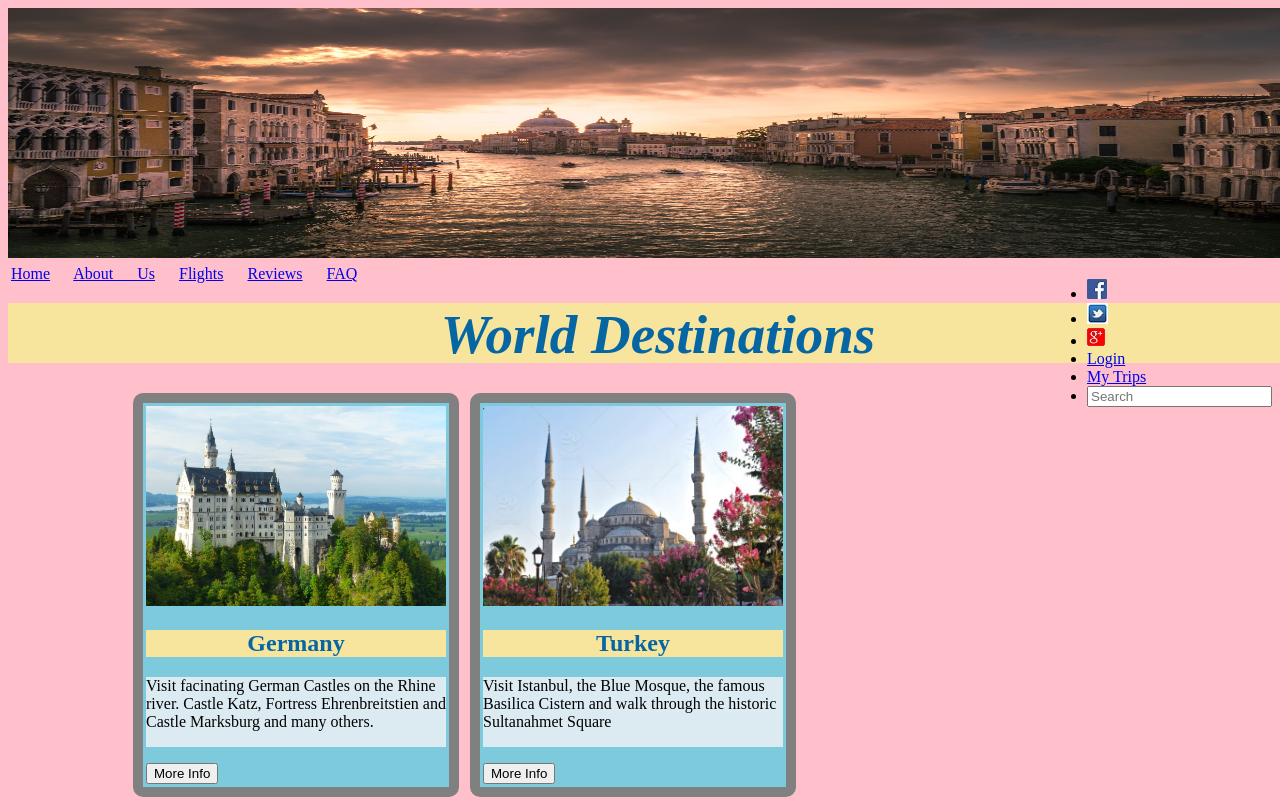
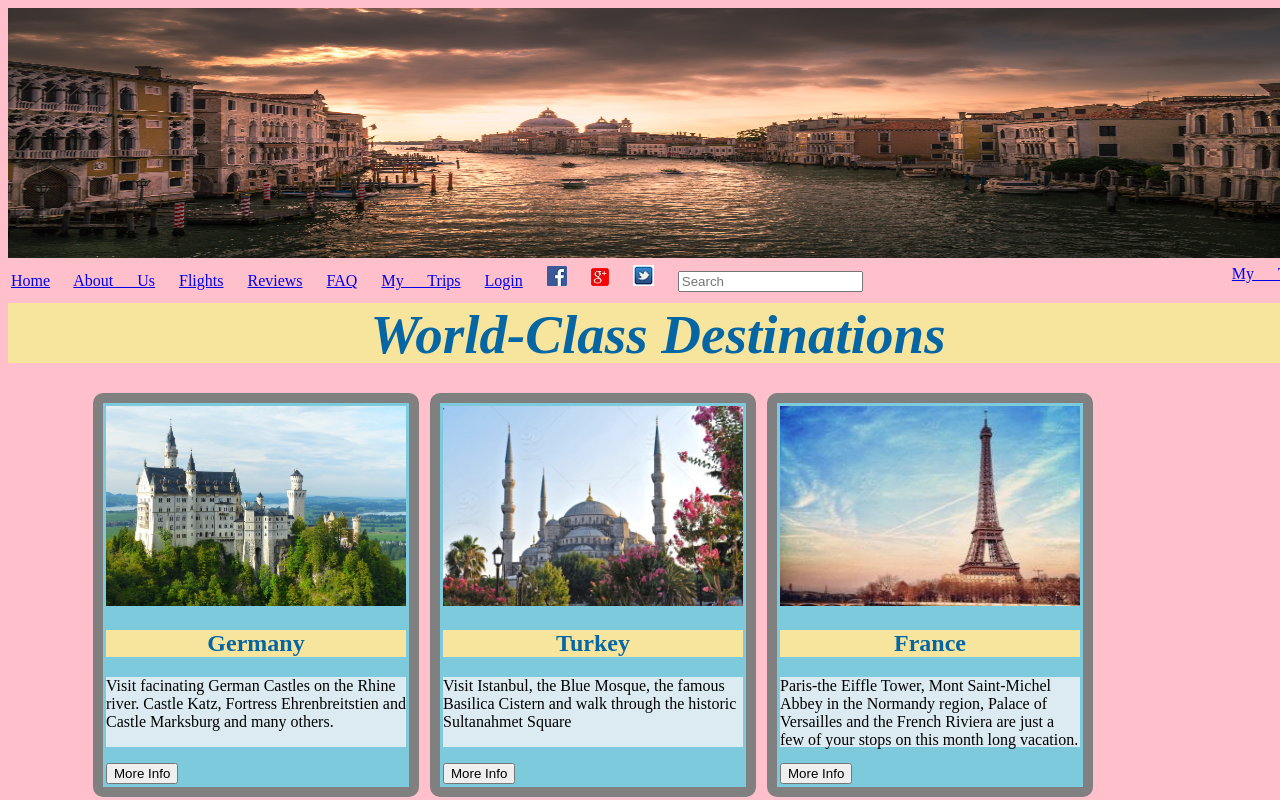
Before and after one commit to traderjeffb/storeApp, a plain HTML site: page store.html in a window 1280 px wide. Shown: the top 800 px of the page. Drawn offline with Linux system fonts and the light colour scheme.

Commit message:
cleaned up lines, code

```diff
--- a/store.css
+++ b/store.css
@@ -36,7 +36,7 @@ p {
 
 #trips-section{
 	position: relative;
-	margin: 0px 0px 0px 120px;
+	margin: 0px 0px 0px 80px;
 }
 .social-content-wrapper{
 	height: 215;
@@ -76,6 +76,11 @@ p {
 	display: inline-block;
 	float: left;
 }
+
+.search{
+	float: right;
+}
+
 /*
  nav#utilityMenu li a, nav#utilityMenu li a:visited {padding: 0;}
  nav#utilityMenu li a:hover {background-color: transparent;}
@@ -108,6 +113,7 @@ footer {
 	width: 100%;
 	text-align: 1.5em 2.0em;
 	padding: 1.5em 2.0em;
+
 }
 footer ul#menuFooter {
 	display: inline-block;
--- a/store.html
+++ b/store.html
@@ -12,24 +12,38 @@
 			<img src="images/venice.jpg" height="250" width="1300">
 
 			<div id="navBar" >
-					<a href="#">Home</a></li>
-					<a href="#">About Us</a></li>
-					<a href="#">Flights</a></li>
-					<a href="#">Reviews</a></li>
-					<a href="#">FAQ</a></li>
+				<a href="#">Home</a>
+				<a href="#">About Us</a>
+				<a href="#">Flights</a>
+				<a href="#">Reviews</a>
+				<a href="#">FAQ</a>
+				<a href="#">My Trips</a>
+				<a href="#" "active">Login</a>
+				<a href="#"><img src="images/facebook3.jpg"
+							alt = "Facebook" border = "0"
+							class = "socialIcon" /></a>
+				<a href="#"><img src="images/googlePlus.jpg"
+							alt = "Google Plus" border = "0"
+							class = "socialIcon"/></a>
+				<a href="#"><img src="images/twitter2.jpg"
+							alt = "Twitter" border = "0"
+							class = "socialIcon" /></a>
+				<a href="#" class="search">My Trips</a>
+							<input type="search" id = "search"
+							placeholder="Search" ">
 			</div>
 
 				<h2 id="banner-pic">
-						World Destinations
+					World-Class Destinations
 				</h2>
-
-
 		</div>
 <!-- 	</section>		 -->
 	<!-- 		<section> -->
-			<div class="social-content-wrapper">
+
+
+			<!-- <div class="social-content-wrapper"> -->
 			<!-- Login Menu -->
-				<nav id = utilityMenu>
+<!-- 				<nav id = utilityMenu>
 					<ul>
 						<li><a href="#"><img src="images/facebook3.jpg"
 							alt = "Facebook" border = "0"
@@ -47,9 +61,9 @@
 						<li><input type="search" id = "search"
 							placeholder="Search" "></li>
 					</ul>
-				</nav>
+				</nav>	 -->
 				<!-- Navigation Menu -->
-			</div>
+			<!-- </div> -->
 <!-- 			</section> -->
 	</HEADER>
 
@@ -115,7 +129,7 @@
 			 <div class="panel">
 			 	<img src="images/china2.jpg" height="200" width="300">
 			 	<h2> China</h2>
-			 	<p>Temple of Josh the only imported Korean Temple known to exist in ChinaS/p>
+			 	<p>Temple of Josh the only imported Korean Temple known to exist in China</p>
 			 	<button>More Info</button>
 			 </div>
 		 </section>
```
Lines whose indentation alone changed are shown as unchanged.
